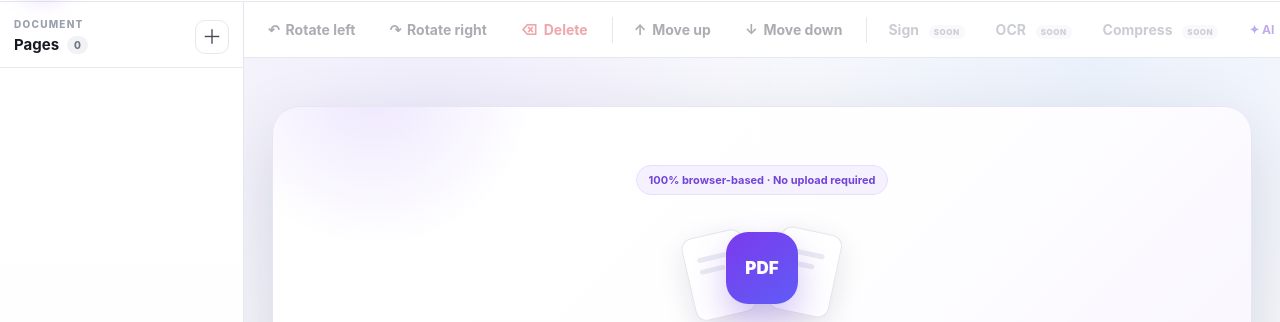
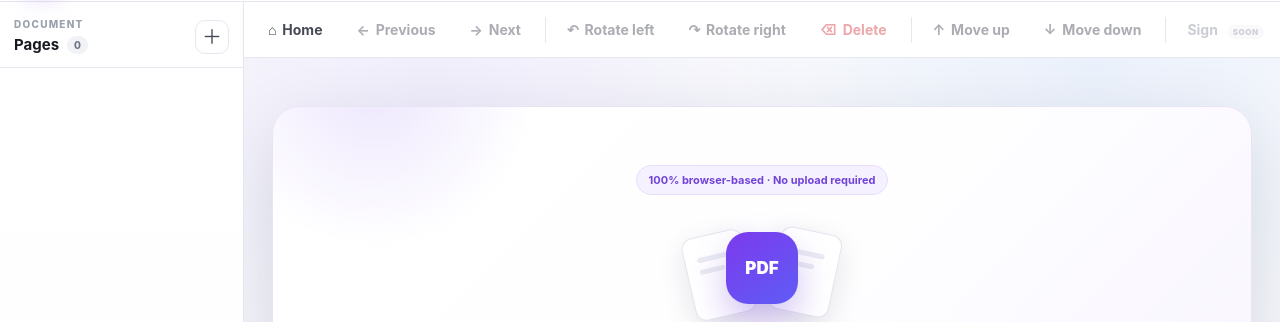
Before and after one commit to llewislau-creator/pdfcraft, a plain HTML site: page index.html in a window 1280 px wide. Shown: the part 70-392 px from the top of the page. Drawn offline with Linux system fonts and the light colour scheme.

Commit message:
Add Home Previous Next navigation buttons

```diff
--- a/index.html
+++ b/index.html
@@ -54,6 +54,14 @@
 
       <section class="canvas-area">
         <div class="toolbar">
+          <div class="toolbar-group nav-group">
+            <button class="tool-btn nav-tool" id="homeBtn" type="button" title="Home"><span>⌂</span> <span data-i18n="home">Home</span></button>
+            <button class="tool-btn nav-tool" id="prevBtn" type="button" disabled title="Previous page"><span>←</span> <span data-i18n="previous">Previous</span></button>
+            <button class="tool-btn nav-tool" id="nextBtn" type="button" disabled title="Next page"><span>→</span> <span data-i18n="next">Next</span></button>
+          </div>
+
+          <span class="divider"></span>
+
           <div class="toolbar-group">
             <button class="tool-btn" id="rotateLeft" disabled><span>↶</span> <span data-i18n="rotateLeft">Rotate left</span></button>
             <button class="tool-btn" id="rotateRight" disabled><span>↷</span> <span data-i18n="rotateRight">Rotate right</span></button>
```
